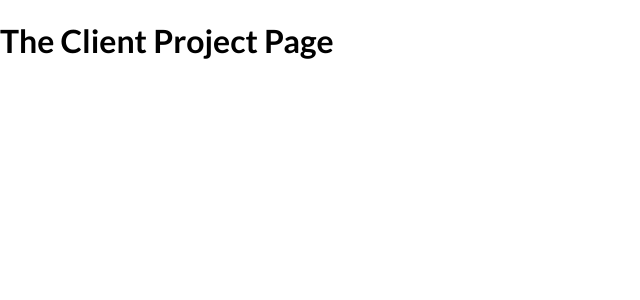
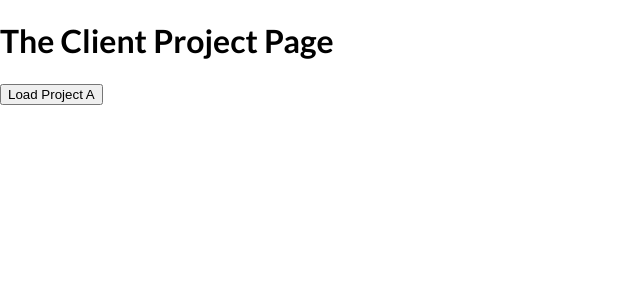
Before and after one commit to shrivatsaBhatP/learnNextjs, a Next.js app: page /clients/rayan in a window 1280 px wide. Shown: the top 300 px of the page, without its empty margins (0-640 px from the left). Built offline with nearby package versions, Linux system fonts and the light colour scheme.

Commit message:
navigate programatically

```diff
--- a/pages/clients/[id]/index.js
+++ b/pages/clients/[id]/index.js
@@ -1,7 +1,20 @@
+import { useRouter } from "next/router";
+
 export default function ClientProjectPage() {
+  const router = useRouter();
+  function loadProjectHandler() {
+    // ...load data
+    // router.push("/clients/vatsa/projecta");
+    // router.replace("/clients/vatsa/projecta");
+    router.push({
+      pathname: "/clients/[id]/[clientprojectid]",
+      query: { id: "vatsa", clientprojectid: "projecta" },
+    });
+  }
   return (
     <div>
       <h1>The Client Project Page</h1>
+      <button onClick={loadProjectHandler}>Load Project A</button>
     </div>
   );
 }
```
